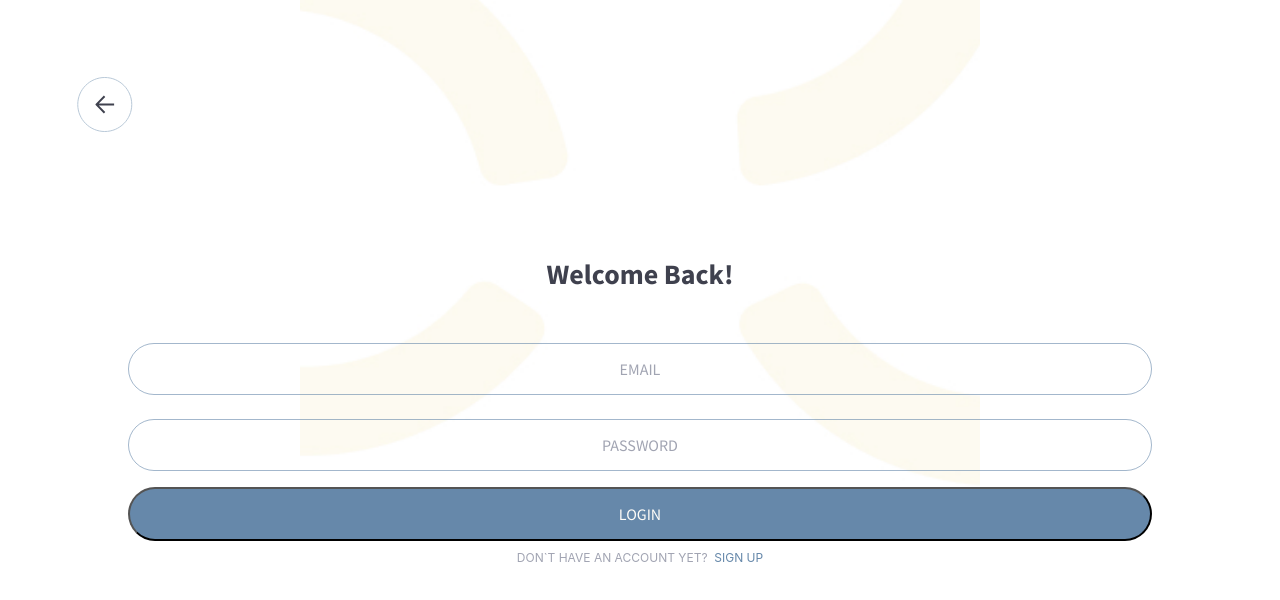
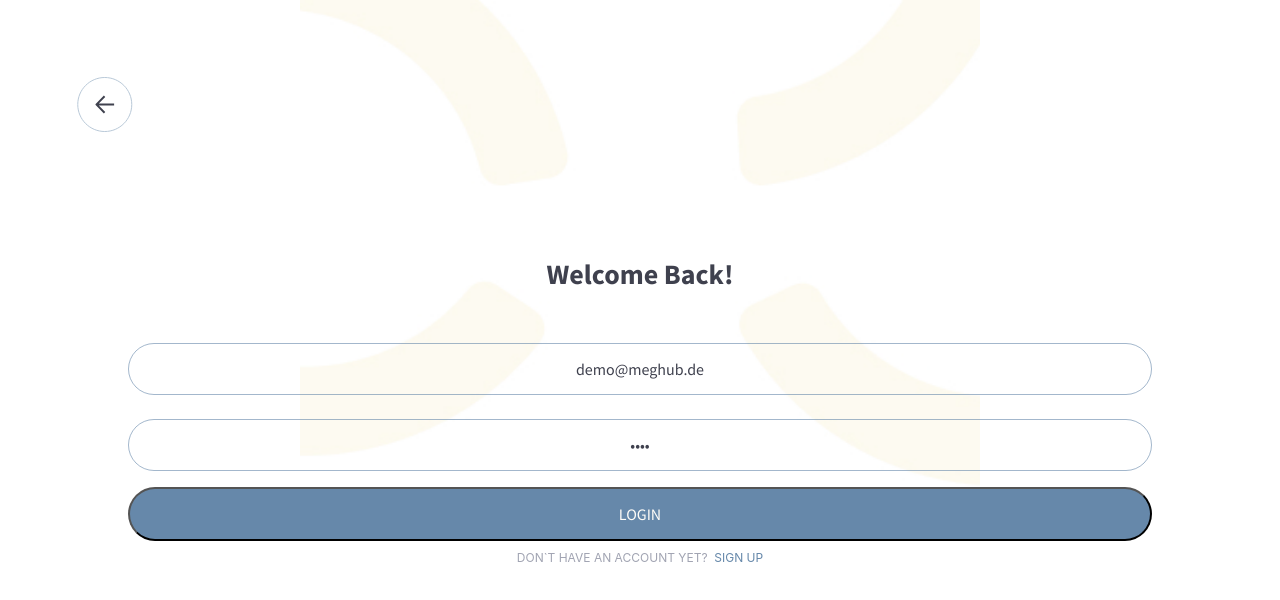
Before and after one commit to megbug/Silentmoon, a React (Vite) app in the folder frontend/: page /login in a window 1280 px wide. Shown: the top 600 px of the page. Built offline with nearby package versions, Linux system fonts and the light colour scheme; no server answers.

Commit message:
added guest user for demo purpose

```diff
--- a/frontend/src/components/LogIn.jsx
+++ b/frontend/src/components/LogIn.jsx
@@ -7,8 +7,8 @@ export default function LogIn() {
     const nav = useNavigate();
     const [error, setError] = useState(navState?.redirectReason || "");
     const [user, setUser] = useState({
-        email: "",
-        password: "",
+        email: "demo@meghub.de",
+        password: "demo",
     });
 
     const loginHandler = async (e) => {
```
